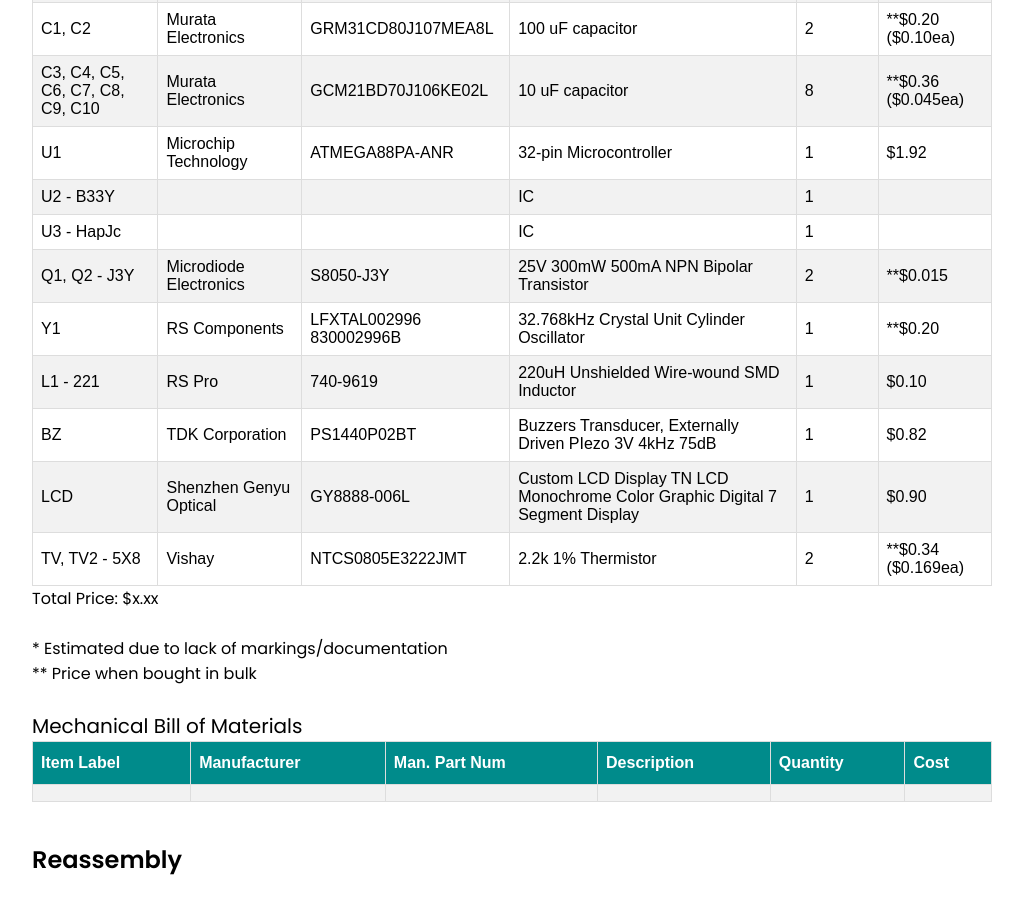
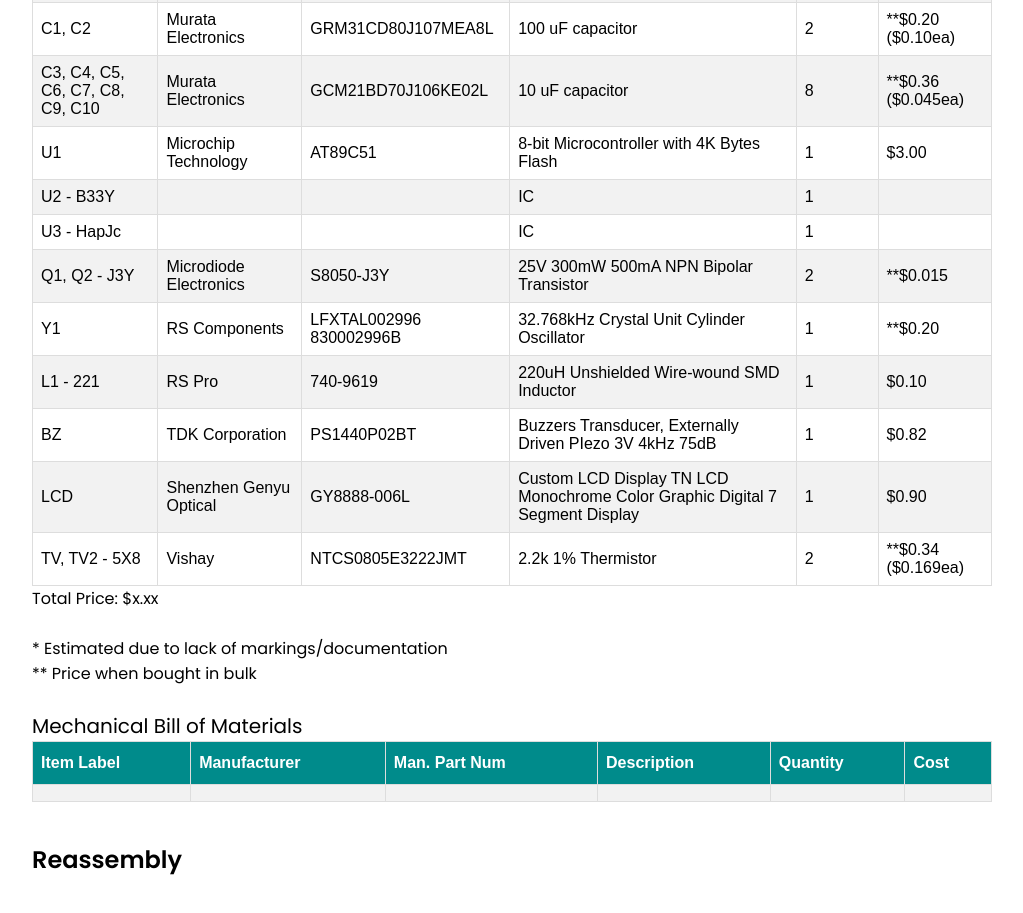
Before and after one commit to eKilpatrick/DissectionWebsite, a plain HTML site: page index.html in a window 1280 px wide. Shown: the part 3018-3931 px from the top of the page, without its empty margins (128-1151 px from the left). Drawn offline with Linux system fonts and the light colour scheme.

Commit message:
Updated microcontroller on table

```diff
--- a/index.html
+++ b/index.html
@@ -283,10 +283,10 @@
             <tr>
                 <td>U1</td>
                 <td>Microchip Technology</td>
-                <td>ATMEGA88PA-ANR</td>
-                <td>32-pin Microcontroller</td>
+                <td>AT89C51</td>
+                <td>8-bit Microcontroller with 4K Bytes Flash</td>
                 <td>1</td>
-                <td>$1.92</td>
+                <td>$3.00</td>
             </tr>
             <tr>
                 <td>U2 - B33Y</td>
```
